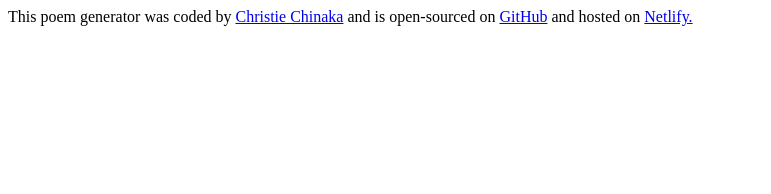
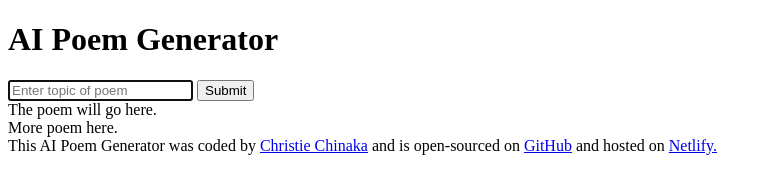
Before and after one commit to cechinaka/poem-generator, a plain HTML site: page index.html in a window 1280 px wide. Shown: the whole page, without its empty margins (0-771 px from the left). Drawn offline with Linux system fonts and the light colour scheme.

Commit message:
created basic html structure

```diff
--- a/index.html
+++ b/index.html
@@ -4,11 +4,28 @@
   <meta charset="UTF-8">
   <meta name="viewport" content="width=device-width, initial-scale=1.0">
   <link rel="stylesheet" href="src/style.css" />
-  <title>Poem Generator</title>
+  <title>AI Poem Generator</title>
 </head>
 <body>
+  <header>
+    <h1>AI Poem Generator</h1>
+  </header>
 
-  <footer>This poem generator was coded by <a href="https://github.com/cechinaka" target="_blank">Christie Chinaka</a>
+  <main>
+    <form>
+      <input type="text" placeholder="Enter topic of poem" autofocus required/>
+      <input type="submit" />
+    </form>
+
+    <div>
+      The poem will go here.
+      <br />
+      More poem here.
+    </div>
+  </main>
+
+
+  <footer>This AI Poem Generator was coded by <a href="https://github.com/cechinaka" target="_blank">Christie Chinaka</a>
     and is open-sourced on <a href="https://github.com/cechinaka/poem-generator.git" target="_blank">GitHub</a>
     and hosted on <a href="https://tubular-unicorn-1d195e.netlify.app/" target="_blank">Netlify.</a>
   </footer>
```
